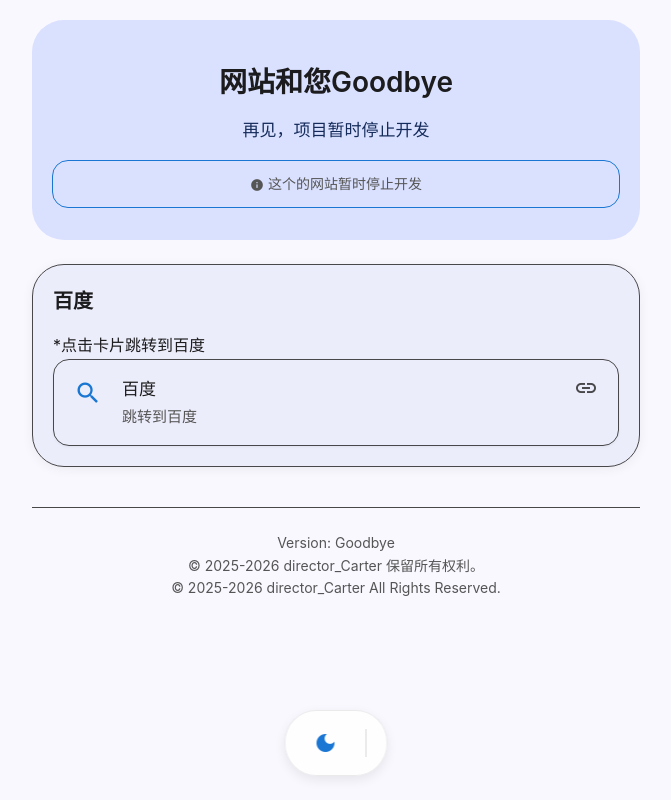
After one commit to director4168/director4168.github.io, a PHP site: page /Goodbye.html in a window 1280 px wide. The commit adds this page. Shown: the whole page, without its empty margins (304-975 px from the left). Run offline with PHP 8.4, Linux system fonts and the light colour scheme.

Commit message:
26.04.13.1713-26.04.14.1426

```diff
--- a/About-director_Carter.html
+++ b/About-director_Carter.html
@@ -38,7 +38,7 @@
 			<h1 class="hero-title">主称</h1>
 			<p class="hero-description">
 				介绍
-				<p style="margin-top: 12px; font-size: 14px; color: var(--md-on-surface-variant); border: 1px solid var(--md-primary); border-radius: 12px; padding: 12px 16px;">
+				<p style="margin-top: 12px; font-size: 14px; color: var(--md-on-surface-variant); border: 1px solid var(--md-primary); border-radius: 16px; padding: 12px 16px;">
 					<span class="material-icons" style="font-size: 14px; vertical-align: middle;">info</span>
 					温馨提示
 				</p>
@@ -136,7 +136,7 @@
 		<!-- 页尾 -->
 		<div class="footer">
 			<p>
-				Version: v26.04.13.1333
+				Version: v26.04.13.1713 | zh_CN
 			</p>
 			<p>
 				&copy; <span id="chinese-copyright-year">2025</span> director_Carter 保留所有权利。
--- a/Basic.html
+++ b/Basic.html
@@ -16,7 +16,6 @@
 	<link rel="stylesheet" href="./css/AdditionalStyles.css">
 
 	<!-- 引入彩蛋CSS样式 -->
-
 	<link rel="stylesheet" href="./EasterEgg/css/EasterEggStyle.css">
 	<link rel="stylesheet" href="./EasterEgg/css/EasterEggPop-up_Level1.css">
 	<link rel="stylesheet" href="./EasterEgg/css/EasterEggPop-up_Level2.css">
@@ -40,7 +39,7 @@
 			<h1 class="hero-title">主称</h1>
 			<p class="hero-description">
 				介绍
-			<p style="margin-top: 12px; font-size: 14px; color: var(--md-on-surface-variant); border: 1px solid var(--md-primary); border-radius: 12px; padding: 12px 16px;">
+			<p style="margin-top: 12px; font-size: 14px; color: var(--md-on-surface-variant); border: 1px solid var(--md-primary); border-radius: 16px; padding: 12px 16px;">
 				<span class="material-icons" style="font-size: 14px; vertical-align: middle;">info</span>
 				温馨提示
 			</p>
@@ -138,7 +137,7 @@
 		<!-- 页尾 -->
 		<div class="footer">
 			<p>
-				Version: v26.04.13.1333
+				Version: v26.04.13.1713
 			</p>
 			<p>
 				&copy; <span id="chinese-copyright-year">2025</span> director_Carter 保留所有权利。
--- /dev/null
+++ b/Goodbye.html
@@ -0,0 +1,141 @@
+<!DOCTYPE html>
+<html lang="zh-CN">
+
+<head>
+	<meta charset="UTF-8">
+	<meta name="viewport" content="width=device-width, initial-scale=1.0">
+	<!-- 垃圾废物网站开源 https://github.com/director4168/director4168.github.io/blob/main/ -->
+	<title>网站和您Goodbye</title>
+	<!-- Material Icons -->
+	<!-- 官网 https://material.io/resources/icons/ -->
+	<link href="https://fonts.googleapis.com/icon?family=Material+Icons" rel="stylesheet">
+
+	<!-- 引入主配色CSS -->
+	<link rel="stylesheet" href="./css/MainColorStyle_Default.css">
+	<!-- 引入附加CSS样式 -->
+	<link rel="stylesheet" href="./css/AdditionalStyles.css">
+
+</head>
+
+<body>
+	<!-- 主要内容区域 -->
+	<div class="main-content">
+		<!-- 介绍 -->
+		<div class="hero-section">
+
+
+			<h1 class="hero-title">网站和您Goodbye</h1>
+			<p class="hero-description">
+				再见，项目暂时停止开发
+			<p style="margin-top: 12px; font-size: 14px; color: var(--md-on-surface-variant); border: 1px solid var(--md-primary); border-radius: 16px; padding: 12px 16px;">
+				<span class="material-icons" style="font-size: 14px; vertical-align: middle;">info</span>
+				这个的网站暂时停止开发
+			</p>
+		</div>
+
+
+
+
+
+
+
+
+
+
+		<!-- 返回卡片 -->
+		<div class="card">
+			<h2 class="card-title">百度</h2>
+			<p class="hero-description"></p>
+			*点击卡片跳转到百度
+			</p>
+			<div class="grid">
+
+
+
+
+				<a class="list-item" href="javascript:void(0);" data-href="https://m.baidu.com/" data-title="转到百度搜索更好的" data-content="转到百度吧，我写的不好看，去百度上搜搜更好的看吧">
+					<span class="material-icons list-icon">search</span>
+					<div class="list-content">
+						<div class="list-title">
+							百度
+						</div>
+						<div class="list-subtitle">
+							跳转到百度
+						</div>
+					</div>
+					<span class="material-icons" style="color: var(--md-outline);">insert_link</span>
+				</a>
+
+
+
+			</div>
+		</div>
+
+
+
+
+
+
+
+
+
+
+		<!-- 页尾 -->
+		<div class="footer">
+			<p>
+				Version: Goodbye
+			</p>
+				&copy; <span id="chinese-copyright-year">2025</span> director_Carter 保留所有权利。
+			</p>
+			<p>
+				&copy; <span id="english-copyright-year">2025</span> director_Carter All Rights Reserved.
+			</p>
+		</div>
+
+
+
+
+
+
+
+
+
+
+		<!-- 语言切换&主题切换按钮 -->
+		<div class="bottom-actions">
+			<!-- 主题切换 -->
+			<div class="btn" id="themeToggle">
+				<span class="material-icons">dark_mode</span>
+			</div>
+		</div>
+
+
+
+
+
+
+
+
+
+		<!-- MD3对话框 -->
+		<div class="md3-dialog" id="md3Dialog">
+			<div class="md3-dialog-content">
+				<div class="md3-dialog-header" id="md3DialogHeader">
+					标题
+				</div>
+				<div class="md3-dialog-body" id="md3DialogBody">
+					内容
+				</div>
+				<div class="md3-dialog-actions">
+					<button class="md3-button contained" id="md3DialogConfirm">确定</button>
+				</div>
+			</div>
+		</div>
+
+
+		<!-- 引入核心JS -->
+		<script src="./js/CoreLogic.js"></script>
+		<script src="./js/Protect.js"></script>
+</body>
+
+</html>
--- a/css/AdditionalStyles.css
+++ b/css/AdditionalStyles.css
@@ -14,8 +14,8 @@ body {
 	background-color: var(--md-surface);
 	color: var(--md-on-surface);
 	line-height: 1.6;
-	/* 下一行background-color 0.4s 的 “0.4”是切换日夜间模式的过渡动画时长 */
-	transition: background-color 0.4s, color 0.4s;
+	/* 下一行background-color切换日夜间模式的过渡动画时长 */
+	transition: background-color 0.6s, color 0.6s;
 }
 
 /* 顶部应用栏 */
@@ -84,7 +84,8 @@ body {
 	text-align: center;
 	padding: 40px 20px 32px;
 	background: var(--md-primary-container);
-	border-radius: 28px;
+	/* 主栏圆角 */
+	border-radius: 32px;
 	margin-bottom: 24px;
 	color: var(--md-on-primary-container);
 }
@@ -98,22 +99,8 @@ body {
 
 .hero-description {
 	font-size: 17px;
-	max-width: 520px;
+	max-width: 512px;
 	margin: 0 auto 16px;
-}
-
-/* 带注释部分 */
-.info-note {
-	background: #E3F2FD;
-	color: #1976D2;
-	border: 1px solid #BBDEFB;
-	padding: 10px 14px;
-	border-radius: 12px;
-	font-size: 15px;
-	display: inline-flex;
-	align-items: flex-start;
-	gap: 8px;
-	margin-top: 12px;
 }
 
 body.dark-theme .info-note {
@@ -125,7 +112,8 @@ body.dark-theme .info-note {
 /* 卡片 */
 .card {
 	background-color: var(--md-surface-variant);
-	border-radius: 20px;
+	/* 分栏边框圆角 */
+	border-radius: 32px;
 	padding: 20px;
 	margin-bottom: 24px;
 	box-shadow: 0 2px 12px rgba(0, 0, 0, 0.06);
@@ -150,10 +138,12 @@ body.dark-theme .info-note {
 	align-items: flex-start;
 	padding: 16px 20px;
 	background-color: var(--md-surface-variant);
+	/* 分栏跳转卡片圆角 */
 	border-radius: 16px;
 	text-decoration: none;
 	color: inherit;
-	transition: all 00.4s;
+	/* 分栏跳转卡片过渡动画 */
+	transition: all 0.6s;
 	box-shadow: 0 1px 3px rgba(0, 0, 0, 0.05);
 	border: 1px solid var(--md-outline);
 }
@@ -208,7 +198,7 @@ body.dark-theme .info-note {
 	background-color: rgba(255, 255, 255, 0.85);
 	backdrop-filter: blur(20px);
 	border: 1px solid rgba(0, 0, 0, 0.08);
-	border-radius: 8192px;
+	border-radius: 32px;
 	padding: 8px 16px;
 	display: flex;
 	align-items: center;
@@ -233,7 +223,7 @@ body.dark-theme .bottom-actions {
 	color: var(--md-primary);
 	font-size: 24px;
 	background: transparent;
-	transition: all 0.2s cubic-bezier(0.4, 0, 0.2, 1);
+	transition: all 0.4s cubic-bezier(0.4, 0, 0.2, 1);
 }
 
 .bottom-actions .btn:hover {
@@ -289,7 +279,7 @@ body.dark-theme .bottom-actions::after {
 }
 
 .md3-dialog-header {
-	background-color: var(--md-primary-container);
+	background-color: var(--md-dialog-header-color);
 	color: var(--md-on-primary-container);
 	padding: 20px 24px;
 	font-size: 20px;
--- a/css/MainColorStyle_Default.css
+++ b/css/MainColorStyle_Default.css
@@ -13,9 +13,9 @@
 	--md-primary: #1976D2;
 /* 顶栏文字配色 */
 	--md-on-primary: #FFFFFF;
-/* 主基本背景配色 */
+/* 主栏基本背景配色 */
 	--md-primary-container: #DAE1FF;
-/* 主基本文字配色 */
+/* 主栏基本文字配色 */
 	--md-on-primary-container: #001849;
 /* 基本背景配色 */
 	--md-surface: #FAF8FF;
@@ -25,8 +25,11 @@
 	--md-surface-variant: #ECEDFB;
 /* 分栏主称、卡片介绍配色、解释、版本&版权声明文本配色 */
 	--md-on-surface-variant: #555555;
-/* 卡片右侧矢量图图标配色 */
-	--md-outline: #C6C6C8;
+/* 卡片右侧矢量图图标配色，分栏（含跳转卡片）描边 */
+	--md-outline: #48484A;
+
+/* MD3弹窗顶栏配色 */
+	--md-dialog-header-color: #5095FF
 }
 
 
@@ -51,6 +54,9 @@ body.dark-theme {
 	--md-surface-variant: #272A34;
 /* 分栏主称、卡片介绍配色、解释、版本&版权声明文本配色 */
 	--md-on-surface-variant: #A0A0A8;
-/* 卡片右侧矢量图图标配色 */
-	--md-outline: #48484A;
+/* 卡片右侧矢量图图标配色、分栏（含跳转卡片）描边 */
+	--md-outline: #C6C6C8;
+
+/* MD3弹窗顶栏配色 */
+	--md-dialog-header-color: #003FA4
 }
--- a/en_US/ContactInformation_enUS.html
+++ b/en_US/ContactInformation_enUS.html
@@ -39,8 +39,8 @@
 			<p class="hero-description">
 				The page is the contact information page of director_Carter, including my domestic QQ, BiliBili, MT forum..., international YouTube, X (Twitter), and the open source address of the website
 			<p>
-			<p style="margin-top: 12px; font-size: 14px; color: var(--md-on-surface-variant);">
-				<span class="margin-top: 12px; font-size: 14px; color: var(--md-on-surface-variant); border: 1px solid var(--md-primary); border-radius: 12px; padding: 12px 16px;">info</span>
+			<p style="margin-top: 12px; font-size: 14px; color: var(--md-on-surface-variant); border: 1px solid var(--md-primary); border-radius: 16px; padding: 12px 16px;">
+				<span class="material-icons" style="font-size: 14px; vertical-align: middle;">info</span>
 				Translation provided by Google Translate, may differ from actual content.
 			</p>
 		</div>
@@ -305,7 +305,7 @@
 		<!-- End of page -->
 		<div class="footer">
 			<p>
-				Version: v26.04.13.1336 | en_US
+				Version: v26.04.13.1716 | en_US
 			</p>
 			<p>
 				&copy; <span id="chinese-copyright-year">2025</span> director_Carter 保留所有权利。
```
Also changed, not shown: 404.html (+70 -1 lines), ContactInformation.html (+9 -9 lines), en_US/index_en_US.html (+5 -5 lines), index.html (+2 -7 lines), js/CoreLogic.js (+38 -8 lines).
